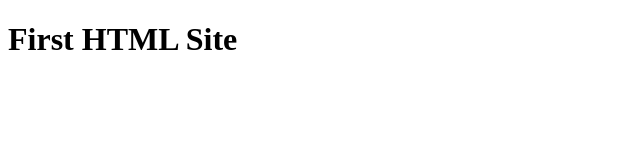
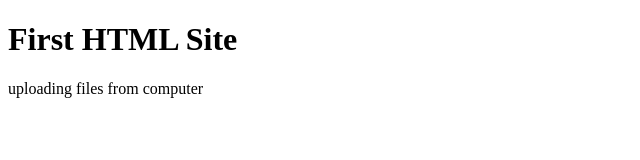
Before and after one commit to Sahradeggan/student-profile, a plain HTML site: page index.html in a window 1280 px wide. Shown: the whole page, without its empty margins (0-640 px from the left). Drawn offline with Linux system fonts and the light colour scheme.

Commit message:
Update index.html

```diff
--- a/index.html
+++ b/index.html
@@ -7,5 +7,6 @@
 </head>
 <body>
     <h1>First HTML Site</h1>
+    <p>uploading files from computer </p>
 </body>
 </html>
```
